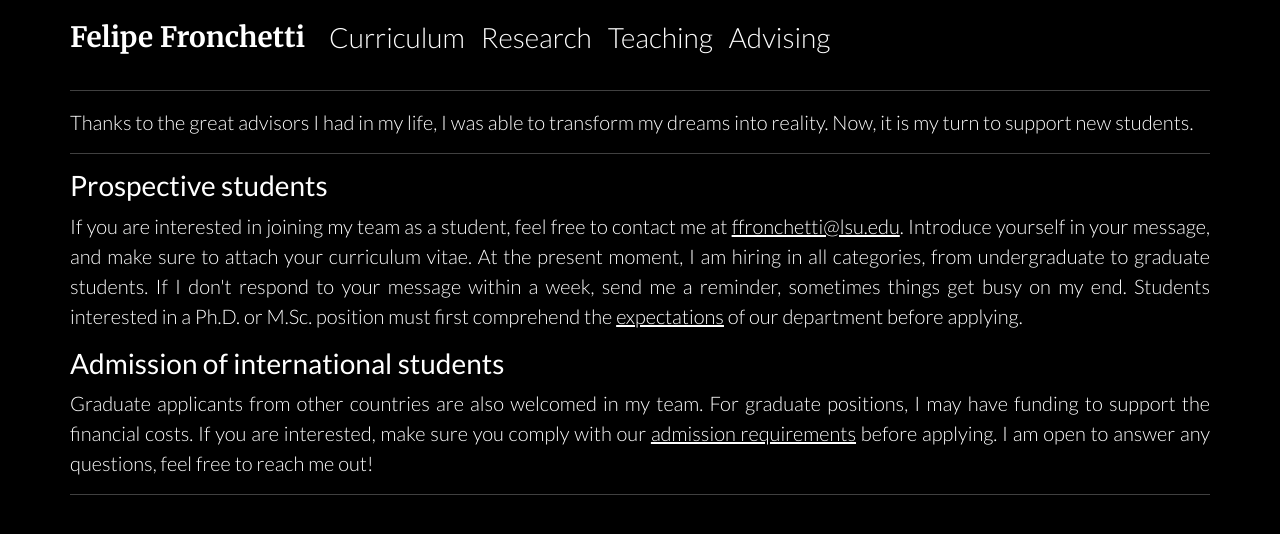
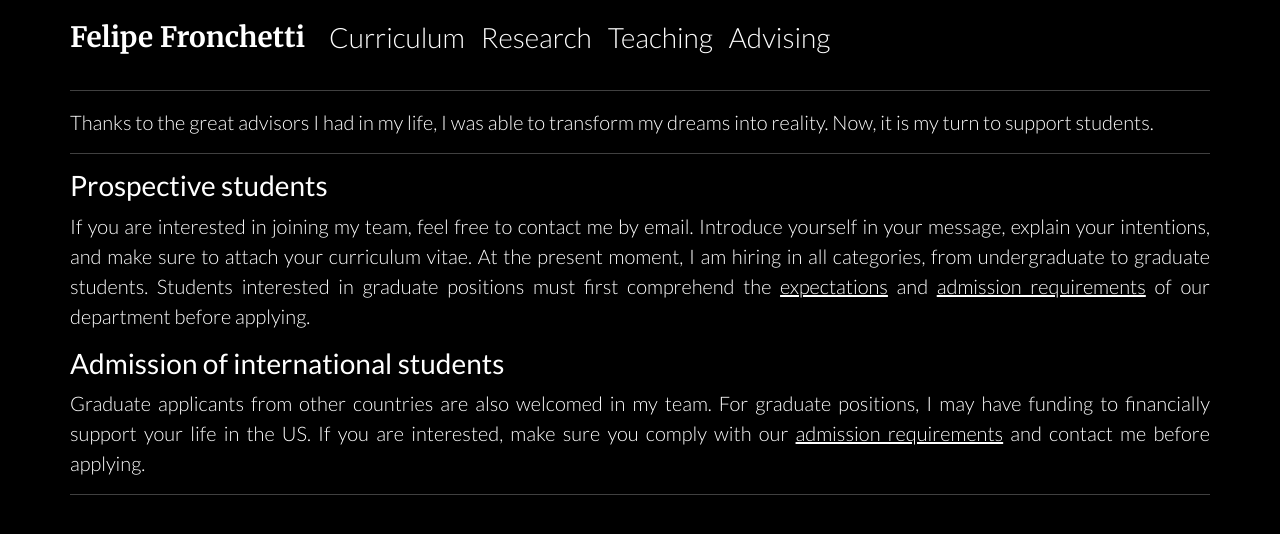
Before and after one commit to fronchetti/fronchetti.github.io, a Jekyll site: the page built from advising.html, in a window 1280 px wide. Shown: the top 534 px of the page. Built offline with Jekyll 4.4.1, drawn with Linux system fonts in a browser that asks for light colours.

Commit message:
More changes in the materials available online

```diff
--- a/advising.html
+++ b/advising.html
@@ -2,10 +2,10 @@
 layout: default
 ---
 <hr>
-<p class="introduction">Thanks to the great advisors I had in my life, I was able to transform my dreams into reality. Now, it is my turn to support new students.</p>
+<p class="introduction">Thanks to the great advisors I had in my life, I was able to transform my dreams into reality. Now, it is my turn to support students.</p>
 <hr>
 <h3>Prospective students</h3>
-<p>If you are interested in joining my team as a student, feel free to contact me at <a href="mailto:ffronchetti@lsu.edu">ffronchetti@lsu.edu</a>. Introduce yourself in your message, and make sure to attach your curriculum vitae. At the present moment, I am hiring in all categories, from undergraduate to graduate students. If I don't respond to your message within a week, send me a reminder, sometimes things get busy on my end. Students interested in a Ph.D. or M.Sc. position must first comprehend the <a target="_blank" href="https://www.lsu.edu/eng/cse/academics/graduate/phdpages/phdcsepoliciesandreqs.php#:~:text=The%20doctoral%20degree%20requires%20a,three%20years%20of%20graduate%20coursework.">expectations</a> of our department before applying.</p>
+<p>If you are interested in joining my team, feel free to contact me by email. Introduce yourself in your message, explain your intentions, and make sure to attach your curriculum vitae. At the present moment, I am hiring in all categories, from undergraduate to graduate students. Students interested in graduate positions must first comprehend the <a target="_blank" href="https://www.lsu.edu/eng/cse/academics/graduate/phdpages/phdcsepoliciesandreqs.php#:~:text=The%20doctoral%20degree%20requires%20a,three%20years%20of%20graduate%20coursework.">expectations</a> and <a target="_blank" href="https://www.lsu.edu/eng/cse/academics/graduate/admission.php">admission requirements</a> of our department before applying.</p>
 <h3>Admission of international students</h3>
-<p>Graduate applicants from other countries are also welcomed in my team. For graduate positions, I may have funding to support the financial costs. If you are interested, make sure you comply with our <a target="_blank" href="https://www.lsu.edu/eng/cse/academics/graduate/admission.php">admission requirements</a> before applying. I am open to answer any questions, feel free to reach me out!</p>
+<p>Graduate applicants from other countries are also welcomed in my team. For graduate positions, I may have funding to financially support your life in the US. If you are interested, make sure you comply with our <a target="_blank" href="https://www.lsu.edu/eng/cse/academics/graduate/admission.php">admission requirements</a> and contact me before applying.</p>
 <hr>
```
Also changed, not shown: 1 other file.
